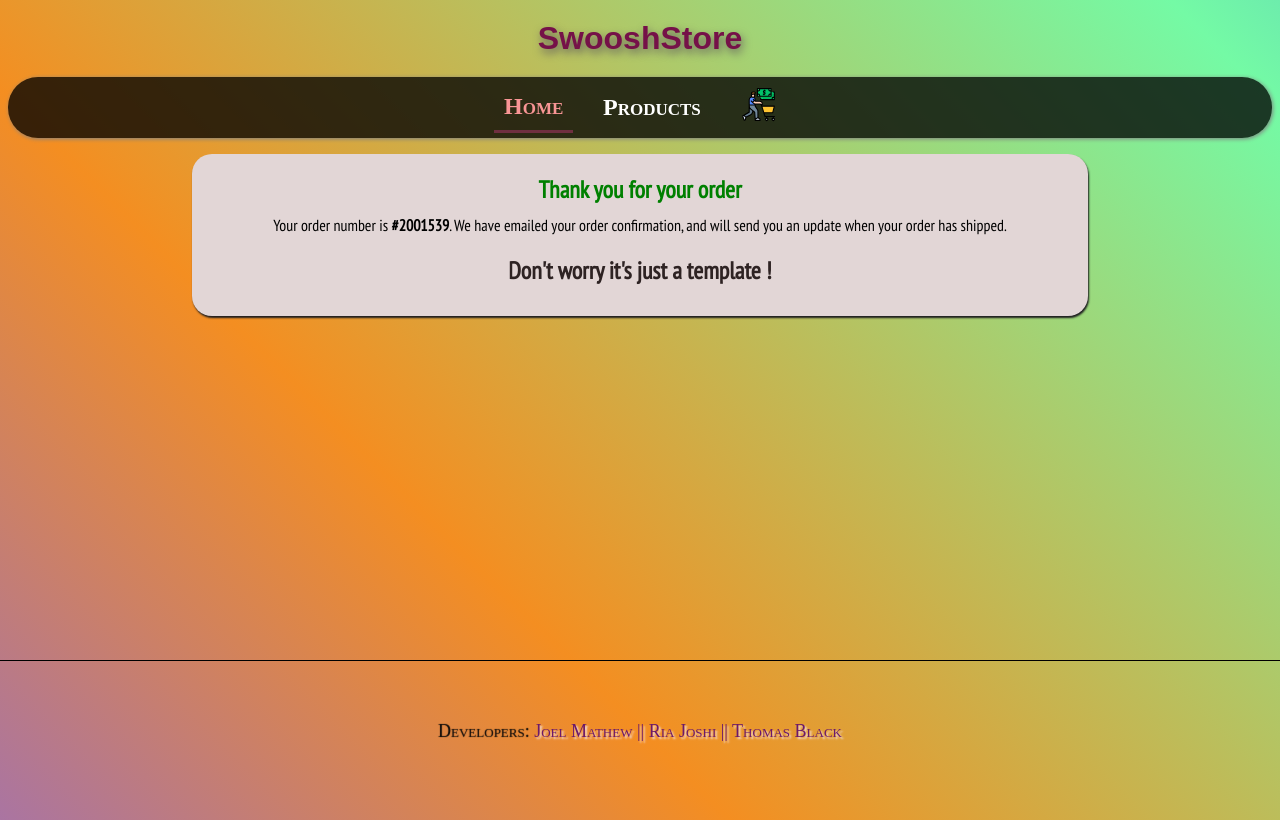
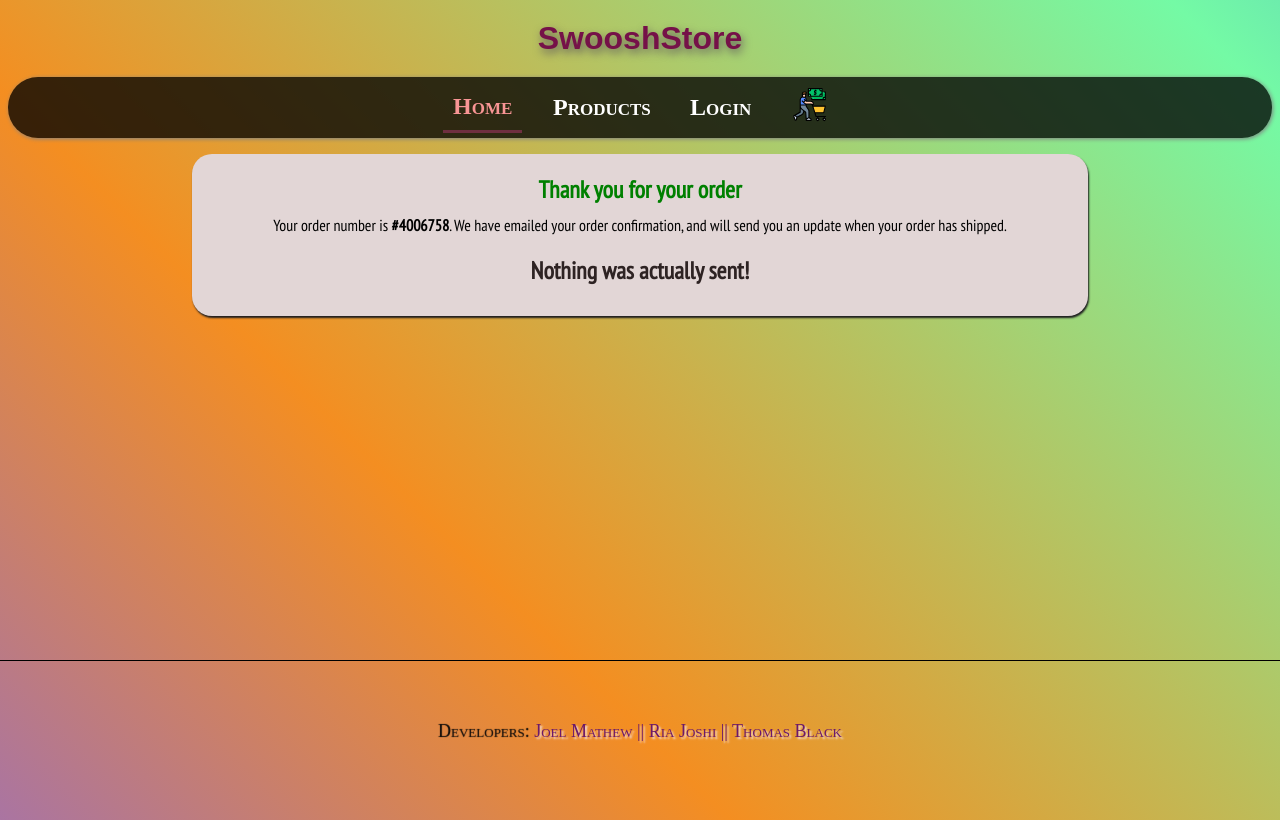
Before and after one commit to jsmatts04/shoe-store-proj, a React (Create React App) app: page /placeorder in a window 1280 px wide. Built offline with nearby package versions, Linux system fonts and the light colour scheme; a web font is replaced by a local one.

Commit message:
added login page

```diff
--- a/public/index.html
+++ b/public/index.html
@@ -18,7 +18,7 @@
     />
     <link rel="apple-touch-icon" href="%PUBLIC_URL%/logo192.png" />
 
-    <title>Nike Shoes</title>
+    <title>SwooshStore</title>
     <!-- MATERIAL UI LINKS -->
     <link
       rel="stylesheet"
--- a/src/components/Nav/Nav.js
+++ b/src/components/Nav/Nav.js
@@ -1,7 +1,6 @@
 import React, { useState } from "react";
 import { Link } from "react-router-dom";
 import "../../App.css";
-import NikeImage from "../../images/nike.svg";
 import cartImage2 from "../../images/cart7.svg";
 import Badge from "@material-ui/core/Badge";
 import { useSelector } from "react-redux";
@@ -14,6 +13,9 @@ function Nav() {
   );
 
   const [productState, setProductState] = useState(
+    "hvr-underline-from-center nav-link"
+  );
+  const [loginState, setLoginState] = useState(
     "hvr-underline-from-center nav-link"
   );
   const [cartState, setCartState] = useState(
@@ -33,6 +35,7 @@ function Nav() {
     setHomeState("hvr-underline-from-center nav-link");
     setProductState("hvr-underline-from-center nav-link active");
     setCartState("hvr-underline-from-center nav-link");
+    setLoginState("hvr-underline-from-center nav-link");
   };
 
   // Cart
@@ -40,6 +43,14 @@ function Nav() {
     setHomeState("hvr-underline-from-center nav-link");
     setProductState("hvr-underline-from-center nav-link");
     setCartState("hvr-underline-from-center nav-link active");
+    setLoginState("hvr-underline-from-center nav-link");
+  };
+  // login
+  const setLogin = () => {
+    setHomeState("hvr-underline-from-center nav-link");
+    setProductState("hvr-underline-from-center nav-link");
+    setCartState("hvr-underline-from-center nav-link");
+    setLoginState("hvr-underline-from-center nav-link active");
   };
 
   // Total
@@ -58,6 +69,10 @@ function Nav() {
             <Link className={productState} to="/product" onClick={setProduct}>
               {" "}
               Products{" "}
+            </Link>
+            <Link className={loginState} to="/login" onClick={setLogin}>
+              {" "}
+              Login{" "}
             </Link>
             {/* Badged */}
             <Badge badgeContent={totalItems} color="primary">
--- a/src/components/PlaceOrder/PlaceOrder.js
+++ b/src/components/PlaceOrder/PlaceOrder.js
@@ -12,12 +12,12 @@ function PlaceOrder() {
     <div className="placeOrder-container">
       <h2 className="thankyou">Thank you for your order</h2>
       <p>
-        Your order number is <strong>#2001539</strong>. We have emailed your
+        Your order number is <strong>#4006758</strong>. We have emailed your
         order confirmation, and will send you an update when your order has
         shipped.
       </p>
       <br />
-      <h2 className="dont-worry">Don't worry it's just a template !</h2>
+      <h2 className="dont-worry">Nothing was actually sent!</h2>
       <br />
     </div>
   );
--- a/src/shoes.json
+++ b/src/shoes.json
@@ -1,7 +1,7 @@
 {
   "shoe1": {
     "name": "Flex Experience Run 9",
-    "img": "https://cdn.flightclub.com/TEMPLATE/041868/1.jpg",
+    "img": "https://m.media-amazon.com/images/I/61FxQSqEpOL._AC_SR700,525_.jpg",
     "img2": "https://m.media-amazon.com/images/I/61FxQSqEpOL._AC_SR700,525_.jpg",
     "price": 65.00
   },
```
